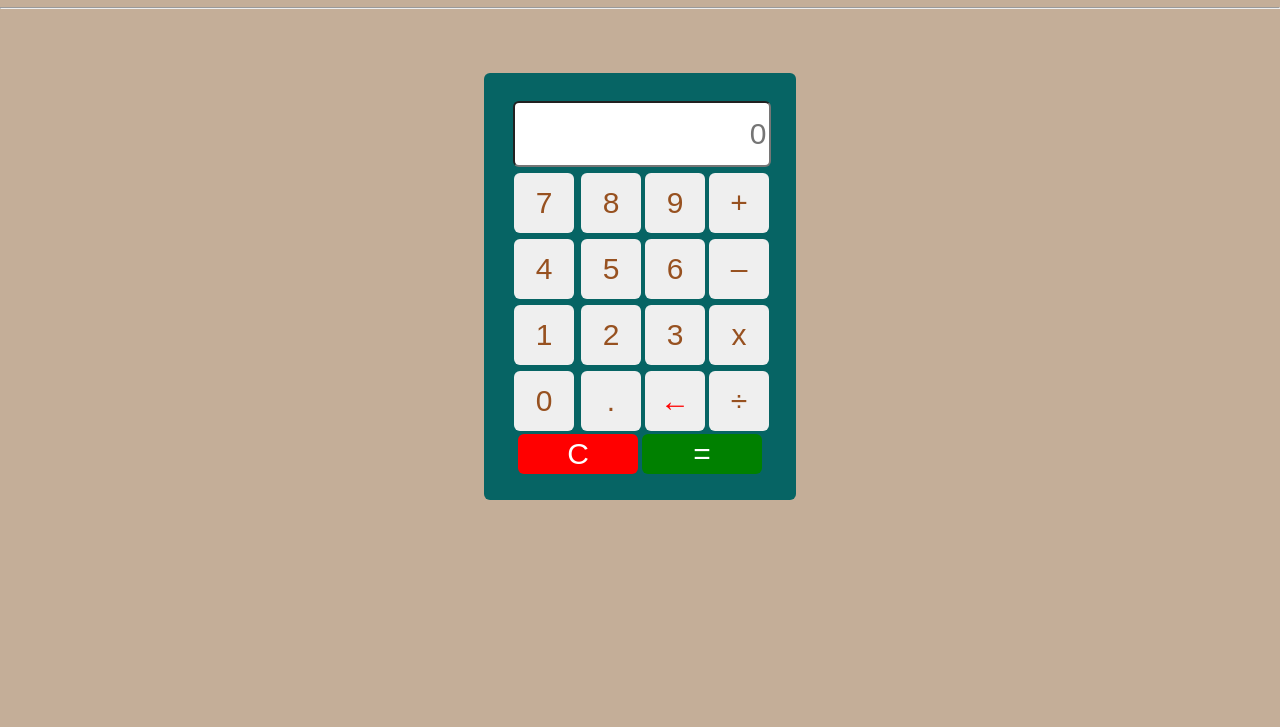
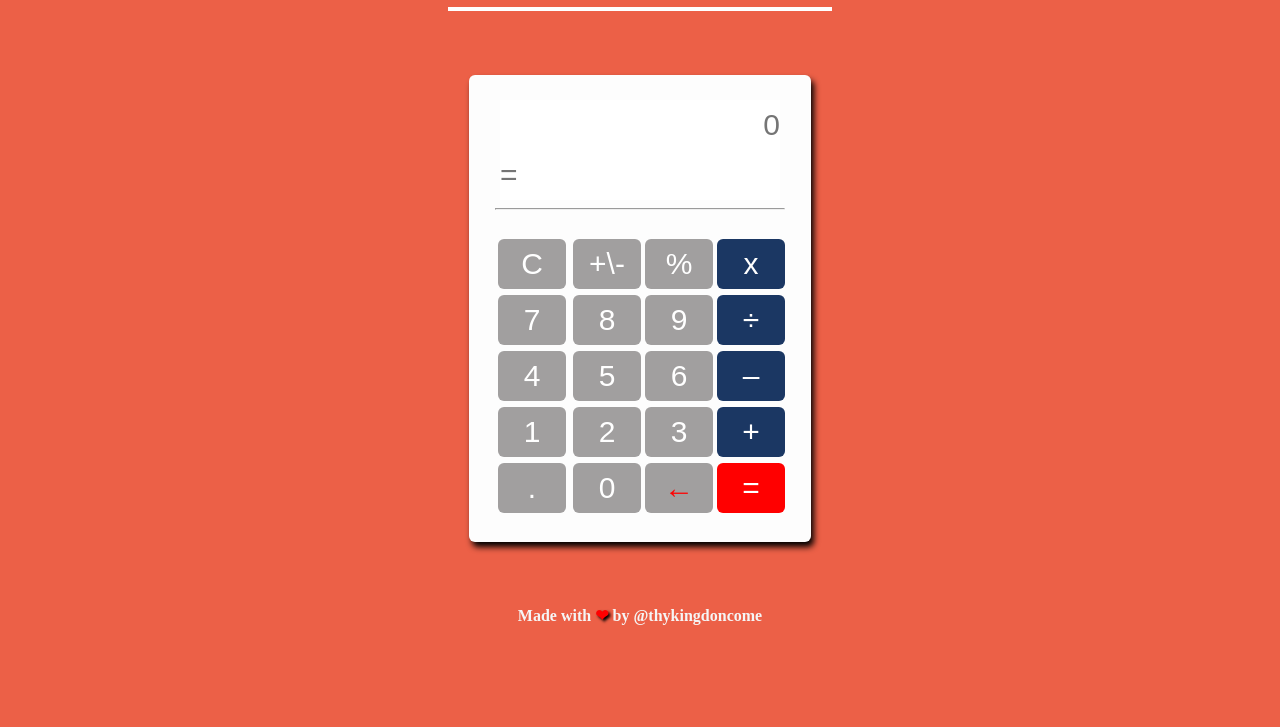
Before and after one commit to thykingdoncome/CalculatorJs, a plain HTML site: page index.html in a window 1280 px wide. Shown: the part 73-800 px from the top of the page. Drawn offline with Linux system fonts and the light colour scheme.

Commit message:
Additional operands and change in design

```diff
--- a/css/calc.css
+++ b/css/calc.css
@@ -1,46 +1,125 @@
 body {
-    background-color: rgb(196, 174, 152);
+    background-color: rgb(236, 96, 71);
     text-align: center;
     margin: 0 auto;
-    color: rgb(10, 46, 19);
+    color: rgb(225, 245, 230);
+
+}
+
+h1 {
+    text-shadow: 2px 2px 3px black;
+}
+
+#topLine {
+    border: 2px solid white;
+    width: 380px;
 }
 
 #container {
-    width: 261px;
-    background-color: rgb(6, 100, 100);
+    width: 290px;
+    background-color: rgb(253, 253, 253);
     padding: 2%;
     margin: 5% auto;
     border-radius: 6px;
+    box-shadow: 3px 5px 6px black;
+}
+
+#inputFeild {
+    text-align: right;
+    width: 280px;
+    height: 50px;
+    font-size: 30px;
+    border: none;
+    margin: 0;
+    padding: 0;
+    outline: none;
 }
 
 #answerFeild {
+    width: 280px;
+    height: 50px;
+    font-size: 30px;
+    border: none;
+    margin: 0;
+    padding: 0;
     text-align: right;
-    width: 250px;
-    height: 60px;
-    font-size: 30px;
-    border-radius: 6px;
-    margin: 3px;
+    outline: none;
+}
+
+
+#answerFeild::-webkit-input-placeholder {
+    /* WebKit, Blink, Edge */
+    text-align: left;
+
+}
+
+#answerFeild:-moz-placeholder {
+    /* Mozilla Firefox 4 to 18 */
+    text-align: left;
+
+}
+
+#answerFeild::-moz-placeholder {
+    /* Mozilla Firefox 19+ */
+    text-align: left;
+}
+
+#answerFeild:-ms-input-placeholder {
+    /* Internet Explorer 10-11 */
+    text-align: left;
 }
 
 .firstButt {
-    width: 60px;
-    height: 60px;
+    width: 68px;
+    height: 50px;
     font-size: 30px;
     border-radius: 6px;
     cursor: pointer;
     margin: 3px;
+    cursor: pointer;
+    border: none;
+    color: white;
+    outline: none;
+    transition: 1s;
+    background: rgb(161, 159, 159);
 }
 
-input[type=button] {
-    width: 60px;
-    height: 60px;
+.lastButt {
+    background: rgb(27, 55, 99);
+    width: 68px;
+    height: 50px;
     font-size: 30px;
     border-radius: 6px;
     cursor: pointer;
     border: none;
-    color: rgb(151, 81, 32);
+    color: white;
+    outline: none;
+    transition: 1s
+}
+
+.digits {
+    width: 68px;
+    height: 50px;
+    font-size: 30px;
+    border-radius: 6px;
+    cursor: pointer;
+    border: none;
+    color: white;
+    outline: none;
+    background: rgb(161, 159, 159);
+    transition: 1s
 }
 
 input[type=button]:hover {
-    background-color: rgb(161, 236, 207);
+    background-color: rgb(11, 15, 13);
+    box-shadow: 2px 2px 3px black;
 }
+
+h4 {
+    color: whitesmoke;
+}
+
+strong {
+    color: red;
+    text-shadow: 2px 2px 3px black;
+}
--- a/index.html
+++ b/index.html
@@ -11,39 +11,58 @@
 </head>
 
 <body>
-    <h1> <strong>Simple javaScript Calculator</strong> </h1>
-    <hr>
+    <h1>Simple JavaScript Calculator</h1>
+    <hr id="topLine">
     <div id="container">
+
         <form name="Calculator" action="">
+            <section id="getAnswer">
+                <input id="inputFeild" type="text" placeholder="0" maxlength="14" readonly>
+                <br>
+                <input id="answerFeild" type="text" placeholder="=" maxlength="14" readonly>
+            </section>
+            <hr>
+            <br>
 
-            <input id="answerFeild" type="text" placeholder="0" maxlength="14" readonly>
+            <input class="firstButt" type="button" value="C" onclick="clearScreen()">
+            <input class="digits" type="button" value="+\-" onclick="getOperand('+\-')">
+            <input class="digits" type="button" value="%" onclick="getOperand('%')">
+            <input class="lastButt" type="button" value="&#120;" onclick="getOperand('*')">
             <br>
+
             <input class="firstButt" type="button" value="7" onclick="getNumber(7)">
             <input class="digits" type="button" value="8" onclick="getNumber(8)">
             <input class="digits" type="button" value="9" onclick="getNumber(9)">
-            <input class="digits" type="button" value="+" onclick="getOperand('+')">
+            <input class="lastButt" type="button" value="&#247;" onclick="getOperand('/')">
             <br>
+
             <input class="firstButt" type="button" value="4" onclick="getNumber(4)">
             <input class="digits" type="button" value="5" onclick="getNumber(5)">
             <input class="digits" type="button" value="6" onclick="getNumber(6)">
-            <input class="digits" type="button" value="&#150;" onclick="getOperand('-')">
+            <input class="lastButt" type="button" value="&#150;" onclick="getOperand('-')">
             <br>
+
             <input class="firstButt" type="button" value="1" onclick="getNumber(1)">
             <input class="digits" type="button" value="2" onclick="getNumber(2)">
             <input class="digits" type="button" value="3" onclick="getNumber(3)">
-            <input class="digits" type="button" value="&#120;" onclick="getOperand('*')">
+            <input class="lastButt" type="button" value="+" onclick="getOperand('+')">
             <br>
-            <input class="firstButt" type="button" value="0" onclick="getNumber(0)">
-            <input class="digits" type="button" value="." onclick="getNumber('.')">
+
+            <input class="firstButt" type="button" value="." onclick="getNumber('.')">
+            <input class="digits" type="button" value="0" onclick="getNumber(0)">
             <input class="digits" type="button" value="&#8592;" onclick="backspace()" style="color:red">
-            <input class="digits" type="button" value="&#247;" onclick="getOperand('/')">
-            <br>
-            <input class="evalButt" type="button" value="C" onclick="clearScreen()" style="background:red; width: 120px;
-            height: 40px; color: white">
-            <input class="evalButt" type="button" value="=" onclick="compute()" style="background:green;  width: 120px;
-            height: 40px;  color: white">
+            <input class="lastButt" type="button" value="=" onclick="compute()" style="background:red">
+
         </form>
+
     </div>
+
+    <div>
+        <h4>
+            Made with <strong>❤</strong> by @thykingdoncome
+        </h4>
+    </div>
+
     <script src="js/calc.js"></script>
 </body>
 
--- a/js/calc.js
+++ b/js/calc.js
@@ -1,24 +1,25 @@
 // calling the number function to appear on the answer feild when the buttons are clicked
 
 function getNumber(numb) {
-    let input_var = document.getElementById('answerFeild');
+    let input_var = document.getElementById('inputFeild');
     input_var.value += numb;
 }
 
 // the clearScreen funtion to empty the answerfeild
 function clearScreen() {
     document.getElementById('answerFeild').value = "";
+    document.getElementById('inputFeild').value = "";
 }
 
 // the function to get the math operators
 function getOperand(operand) {
-    let input_var = document.getElementById('answerFeild');
+    let input_var = document.getElementById('inputFeild');
     input_var.value += operand;
 }
 
 // the backspace function to delete the last input
 function backspace() {
-    let input_var = document.getElementById('answerFeild');
+    let input_var = document.getElementById('inputFeild');
     let backs = input_var.value;
     if (backs.length > 0) {
         backs = backs.substring(0, backs.length - 1);
@@ -28,7 +29,7 @@ function backspace() {
 
 // the equal to function...to equate calculations
 function compute() {
-    let input_var = document.getElementById('answerFeild');
-    ans = Math.abs(+eval(input_var.value));
+    let input_var = document.getElementById('inputFeild');
+    ans = +eval(input_var.value);
     document.getElementById('answerFeild').value = ans;
 }
```
